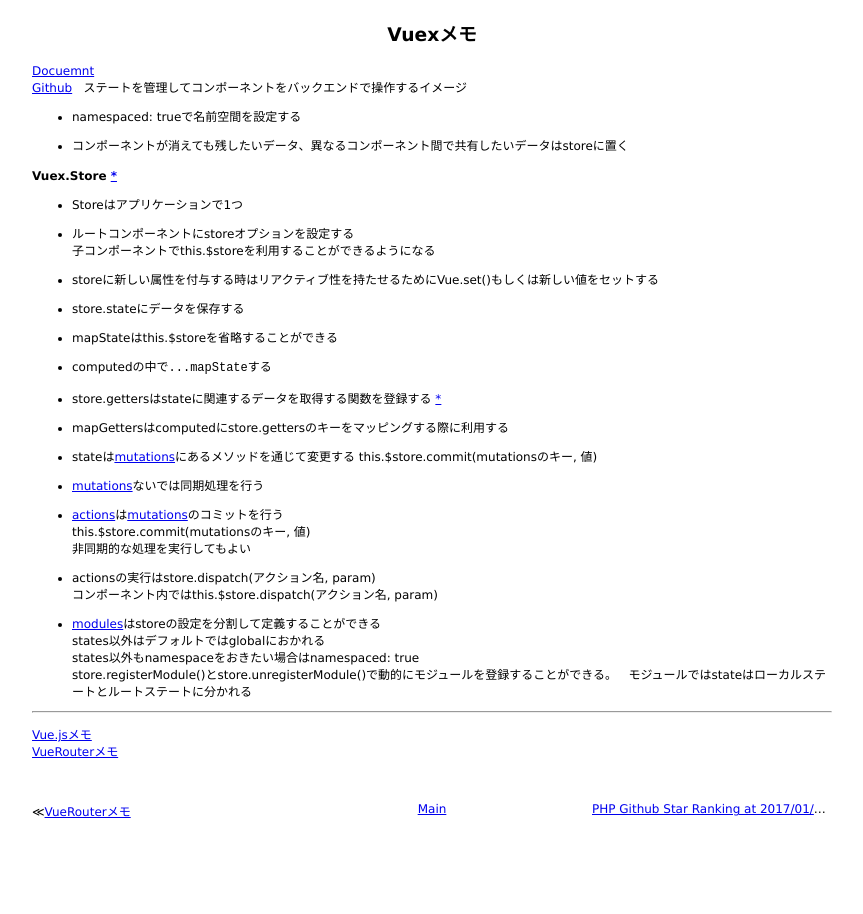
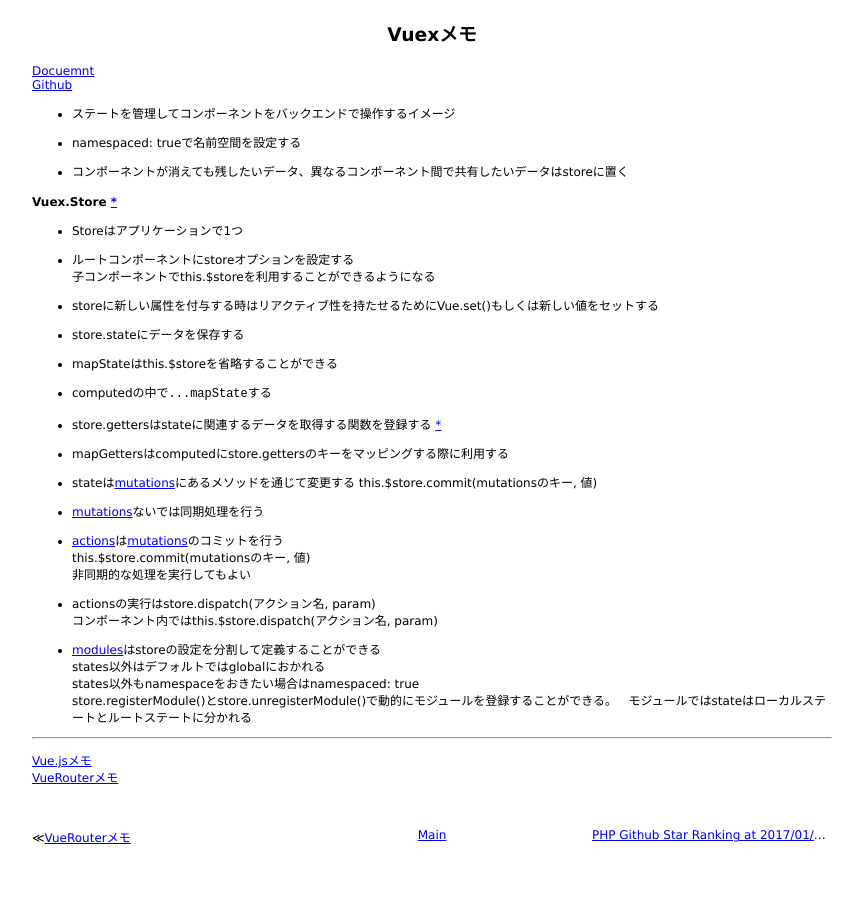
Before and after one commit to 38elements/38elements.github.com, a Jekyll site: the page built from _posts/2017-01-14-vuex.md, in a window 1280 px wide. Shown: the whole page, without its empty margins (208-1071 px from the left). Built offline with Jekyll 4.4.1, drawn with Linux system fonts in a browser that asks for light colours.

```diff
--- a/_posts/2017-01-14-vuex.md
+++ b/_posts/2017-01-14-vuex.md
@@ -4,7 +4,8 @@ title: Vuexメモ
 ---
 [Docuemnt](https://vuex.vuejs.org/en/)
 [Github](https://github.com/vuejs/vuex)
-ステートを管理してコンポーネントをバックエンドで操作するイメージ
+
+* ステートを管理してコンポーネントをバックエンドで操作するイメージ
 
 * namespaced: trueで名前空間を設定する
 
```
